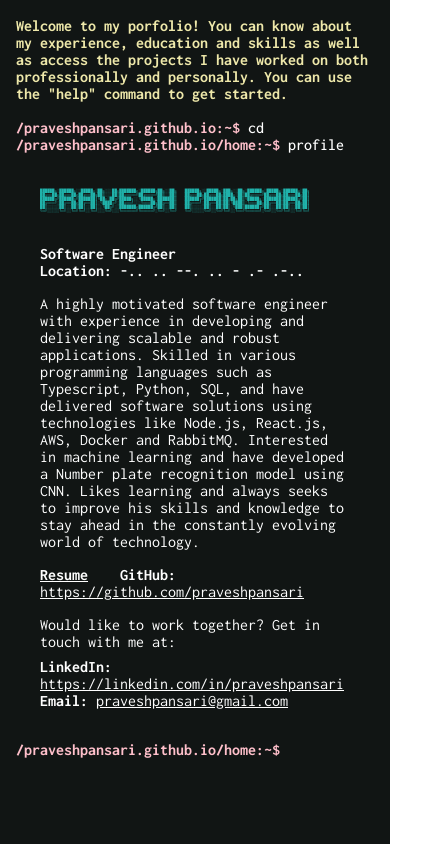
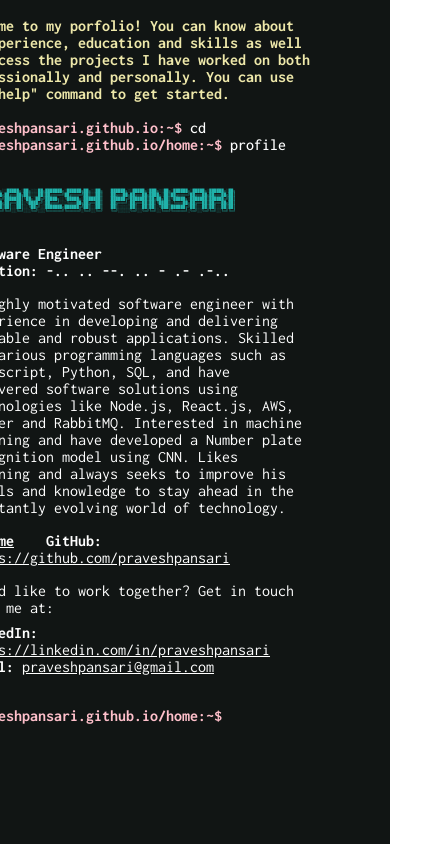
Before and after one commit to praveshpansari/praveshpansari.github.io, a Next.js app: page / in a window 390 px wide. Shown: the whole page, 448 px wide, since content can reach past the window. Built offline with nearby package versions, Linux system fonts and the light colour scheme.

Commit message:
refactor: responsive overflow

```diff
--- a/src/components/terminal/commands/commands.module.css
+++ b/src/components/terminal/commands/commands.module.css
@@ -385,6 +385,10 @@
   .contact {
     margin-left: 0;
   }
+
+  .profile {
+    margin: 2rem 0.5rem;
+  }
 }
 
 @media screen and (max-width: 361px) {
--- a/src/components/terminal/terminal.module.css
+++ b/src/components/terminal/terminal.module.css
@@ -7,6 +7,7 @@
   padding-left: 1rem;
   padding-right: 1rem;
   padding-bottom: 1rem;
+  overflow: hidden;
 }
 
 .welcome {
```
